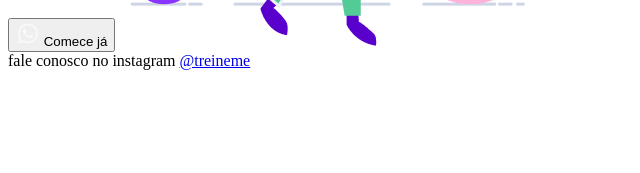
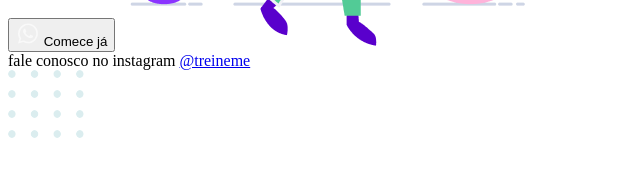
Before and after one commit to isabellamiirandam/treine-me, a plain HTML site: page index.html in a window 1280 px wide. Shown: the part 624-797 px from the top of the page, 0-640 px from the left. Drawn offline with Linux system fonts and the light colour scheme.

Commit message:
adicionando imagem em svg

```diff
--- a/index.html
+++ b/index.html
@@ -47,5 +47,9 @@
     </footer>
 
   </div>
+
+<img src="images/balls.svg"
+      alt="Bolinhas decorativas verdes no canto inferior direito da página">
+
   </body>
 </html>
```
